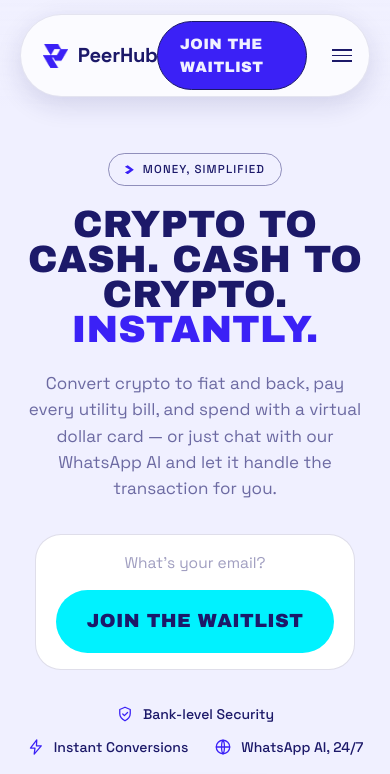
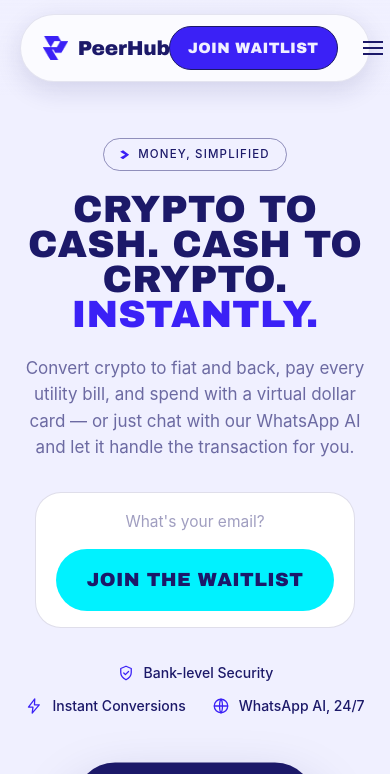
Before and after one commit to AmaraCharles/peerhub, a plain HTML site: page peerhub-site/index.html in a window 390 px wide. Shown: the top 774 px of the page. Drawn offline with Linux system fonts and the light colour scheme; a web font is replaced by a local one.

Commit message:
new face

```diff
--- a/peerhub-site/index.html
+++ b/peerhub-site/index.html
@@ -42,7 +42,7 @@
         </div>
         <div class="nav-right">
           <a class="nav-login" href="#">Log in</a>
-          <a class="btn btn-sm" href="#">Join the Waitlist</a>
+          <a class="btn btn-sm" href="#"><span class="txt-full">Join the Waitlist</span><span class="txt-short">Join Waitlist</span></a>
           <button
             class="burger"
             id="burger"
@@ -57,7 +57,7 @@
           <a href="bills.html">Pay Bills</a>
           <a href="card.html">Virtual Card</a>
           <a href="index.html#faq">Help</a>
-           <!-- <a href="#">Log in</a> -->
+          <a href="#">Log in</a>
         </div>
       </nav>
     </div>
--- a/peerhub-site/styles.css
+++ b/peerhub-site/styles.css
@@ -1,26 +1,62 @@
 /* =====================================================================
    FONTS
-   Brand guideline: Neurial Grotesk is the one and only typeface —
-   Light / Normal / Medium / Bold — used for everything, headings
-   included, with weight (not a different family) carrying hierarchy.
-   Neurial Grotesk is a licensed commercial face with no public font
-   files, so no @font-face is declared for it here. Space Grotesk is
-   loaded as a close, freely-licensed stand-in so the site still reads
-   as one geometric grotesk. Swap in the licensed Neurial Grotesk
-   .woff2 files and add @font-face rules the moment they're available.
-
-   Exception, by request: the hero headline and buttons keep the
-   pre-guideline display face ("Midnight Sans") rather than the
-   unified body font — see --heavy-hero below. Everything else on the
-   site (body copy, section headings, the nav wordmark) stays on the
-   guideline typeface.
+   The brand deck supplies no typography specimens, so the existing
+   type system is retained unchanged. The wordmark is locked to
+   --brand-wordmark and must never be substituted.
    ===================================================================== */
-      @import url("https://fonts.googleapis.com/css2?family=Space+Grotesk:wght@300;400;500;700&display=swap");
       @font-face {
         font-family: "Midnight Sans";
         src: url("https://ext.same-assets.com/2997703285/3673856991.otf")
           format("opentype");
         font-weight: 900;
+        font-style: normal;
+        font-display: swap;
+      }
+      @font-face {
+        font-family: "Euclid";
+        src: url("https://ext.same-assets.com/2997703285/2604286814.ttf")
+          format("truetype");
+        font-weight: 400;
+        font-style: normal;
+        font-display: swap;
+      }
+      @font-face {
+        font-family: "Euclid";
+        src: url("https://ext.same-assets.com/2997703285/1884158720.ttf")
+          format("truetype");
+        font-weight: 500;
+        font-style: normal;
+        font-display: swap;
+      }
+      @font-face {
+        font-family: "Euclid";
+        src: url("https://ext.same-assets.com/2997703285/3677362542.ttf")
+          format("truetype");
+        font-weight: 600;
+        font-style: normal;
+        font-display: swap;
+      }
+      @font-face {
+        font-family: "Feature";
+        src: url("https://ext.same-assets.com/2997703285/3992938641.otf")
+          format("opentype");
+        font-weight: 400;
+        font-style: normal;
+        font-display: swap;
+      }
+      @font-face {
+        font-family: "Feature";
+        src: url("https://ext.same-assets.com/2997703285/4116397736.otf")
+          format("opentype");
+        font-weight: 400;
+        font-style: italic;
+        font-display: swap;
+      }
+      @font-face {
+        font-family: "Feature";
+        src: url("https://ext.same-assets.com/2997703285/1171649340.otf")
+          format("opentype");
+        font-weight: 500;
         font-style: normal;
         font-display: swap;
       }
@@ -47,20 +83,11 @@
         --minty: #00f2ff;
         --yellow: #ffad00;
         --coral: #ff715f;
-        /* typography — one typeface, four approved weights */
-        --font: "Neurial Grotesk", "Space Grotesk", -apple-system,
-          "Segoe UI", sans-serif;
-        --fw-light: 300;
-        --fw-normal: 400;
-        --fw-medium: 500;
-        --fw-bold: 700;
-        --display: var(--font);
-        --heavy: var(--font);
-        --body: var(--font);
-        --brand-wordmark: var(--font);
-        /* pre-guideline display face, kept only for the hero headline
-           and buttons by request */
-        --heavy-hero: "Midnight Sans", "Arial Black", sans-serif;
+        /* typography */
+        --display: "Feature", ui-serif, Georgia, serif;
+        --heavy: "Midnight Sans", "Arial Black", sans-serif;
+        --body: "Euclid", -apple-system, "Segoe UI", sans-serif;
+        --brand-wordmark: var(--heavy);
         --maxw: 1240px;
       }
       *,
@@ -160,7 +187,7 @@
       }
       .logo .wm {
         font-family: var(--brand-wordmark);
-        font-weight: 700;
+        font-weight: 900;
         font-size: calc(var(--lg-mark) * 0.84);
         line-height: 1;
         letter-spacing: -0.012em;
@@ -180,7 +207,7 @@
         gap: 10px;
         background: var(--bala);
         color: var(--off);
-        font-family: var(--heavy-hero);
+        font-family: var(--heavy);
         font-size: 19px;
         letter-spacing: 0.02em;
         text-transform: uppercase;
@@ -207,6 +234,12 @@
         padding: 11px 22px;
         border-width: 1.2px;
       }
+      /* Nav "Join the Waitlist" swaps to a shorter label once the nav
+         compresses to its mobile layout, so the pill never wraps to two
+         lines (which was throwing its padding off). */
+      .nav-right .btn-sm .txt-short {
+        display: none;
+      }
       .btn-mint {
         background: var(--minty);
         color: var(--deep);
@@ -243,12 +276,12 @@
       }
       .h-display {
         font-family: var(--display);
-        font-weight: 500;
+        font-weight: 400;
         letter-spacing: -0.015em;
         line-height: 1.03;
       }
       .h-heavy {
-        font-family: var(--heavy-hero);
+        font-family: var(--heavy);
         font-weight: 900;
         text-transform: uppercase;
         line-height: 0.92;
@@ -616,7 +649,7 @@
         align-items: center;
         justify-content: center;
         font-size: 12px;
-        font-weight: 700;
+        font-weight: 600;
         background: var(--bala);
         color: var(--off);
       }
@@ -803,7 +836,7 @@
       .amt b {
         display: block;
         font-family: var(--display);
-        font-weight: 500;
+        font-weight: 400;
         font-size: 32px;
         letter-spacing: -0.02em;
         margin-top: 5px;
@@ -1075,7 +1108,7 @@
       .tg-mid .cap b {
         display: block;
         font-family: var(--display);
-        font-weight: 500;
+        font-weight: 400;
         font-size: 26px;
         line-height: 1.1;
       }
@@ -1130,7 +1163,7 @@
       }
       .bcard h3 {
         font-family: var(--display);
-        font-weight: 500;
+        font-weight: 400;
         font-size: 44px;
         line-height: 1.05;
         margin-top: 14px;
@@ -1246,7 +1279,7 @@
       .coin b {
         transform: skewX(9deg);
         font-family: var(--heavy);
-        font-weight: 700;
+        font-weight: 900;
         font-size: 19px;
         letter-spacing: 0.02em;
       }
@@ -1304,7 +1337,7 @@
         z-index: 2;
         margin-top: auto;
         font-family: var(--heavy);
-        font-weight: 700;
+        font-weight: 900;
         font-size: 16px;
         letter-spacing: 0.1em;
       }
@@ -1509,7 +1542,7 @@
       }
       .ind-head h2 {
         font-family: var(--display);
-        font-weight: 500;
+        font-weight: 400;
         font-size: clamp(28px, 3.6vw, 44px);
         margin-top: 22px;
         line-height: 1.1;
@@ -1596,7 +1629,7 @@
       }
       .ind-card h3 {
         font-family: var(--display);
-        font-weight: 500;
+        font-weight: 400;
         font-size: 29px;
         line-height: 1.08;
       }
@@ -1687,7 +1720,7 @@
       }
       .blog-sec h2 {
         font-family: var(--display);
-        font-weight: 500;
+        font-weight: 400;
         font-size: clamp(30px, 3.8vw, 46px);
         letter-spacing: -0.01em;
       }
@@ -1731,7 +1764,7 @@
       }
       .bl h3 {
         font-family: var(--display);
-        font-weight: 500;
+        font-weight: 400;
         font-size: 23px;
         line-height: 1.22;
         margin-top: 14px;
@@ -1772,7 +1805,7 @@
       }
       .faq-panel h2 {
         font-family: var(--display);
-        font-weight: 500;
+        font-weight: 400;
         font-size: clamp(34px, 4vw, 52px);
         line-height: 1.06;
         letter-spacing: -0.01em;
@@ -2032,6 +2065,16 @@
         .burger {
           display: flex;
         }
+        .nav-right .btn-sm .txt-full {
+          display: none;
+        }
+        .nav-right .btn-sm .txt-short {
+          display: inline;
+        }
+        .nav-right .btn-sm {
+          padding: 10px 18px;
+          white-space: nowrap;
+        }
         .hero-grid {
           grid-template-columns: 1fr 300px;
           gap: 26px;
@@ -2174,7 +2217,7 @@
       }
       .page-hero h1 {
         font-family: var(--display);
-        font-weight: 500;
+        font-weight: 400;
         font-size: clamp(32px, 4.6vw, 54px);
         line-height: 1.08;
         letter-spacing: -0.01em;
@@ -2244,7 +2287,7 @@
       .steps-panel h2 {
         text-align: center;
         font-family: var(--display);
-        font-weight: 500;
+        font-weight: 400;
         font-size: clamp(26px, 3.4vw, 38px);
         letter-spacing: -0.01em;
         color: var(--deep);
@@ -2297,7 +2340,7 @@
       }
       .page-cta h2 {
         font-family: var(--display);
-        font-weight: 500;
+        font-weight: 400;
         font-size: clamp(26px, 3.4vw, 36px);
         letter-spacing: -0.01em;
         color: var(--deep);
@@ -2368,7 +2411,7 @@
       .stat b {
         display: block;
         font-family: var(--display);
-        font-weight: 500;
+        font-weight: 400;
         font-size: 32px;
         color: var(--deep);
         letter-spacing: -0.01em;
@@ -2425,7 +2468,7 @@
         align-items: center;
         justify-content: center;
         font-size: 11px;
-        font-weight: 700;
+        font-weight: 600;
         flex: none;
       }
       .rate-val {
```
Also changed, not shown: peerhub-site/bills.html (+2 -2 lines), peerhub-site/card.html (+2 -2 lines), peerhub-site/convert.html (+2 -2 lines), peerhub-site/whatsapp.html (+2 -2 lines).
